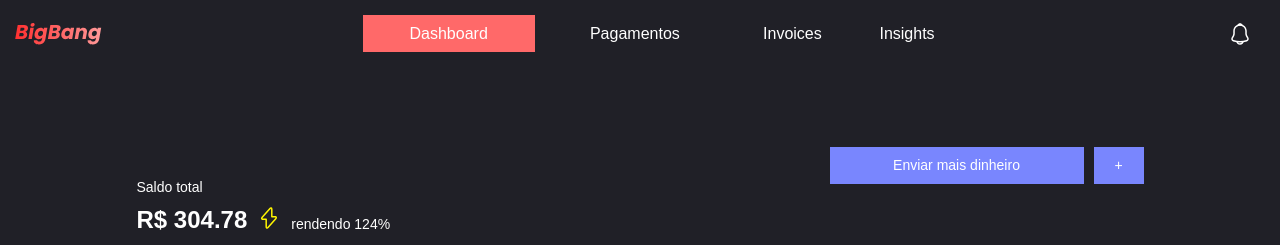
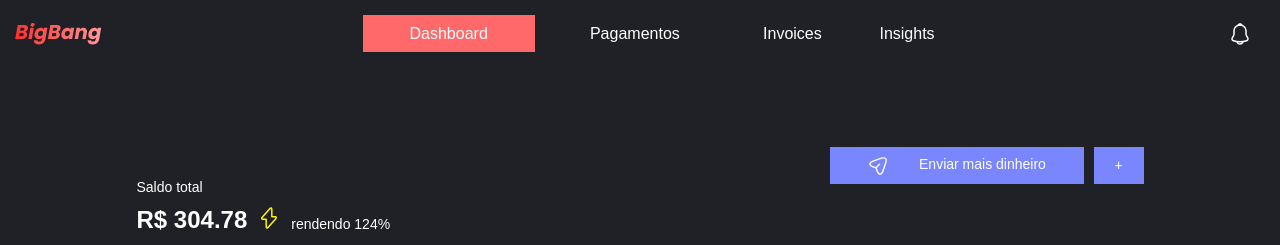
Before and after one commit to HederAlves/big-bang-digital, a Vue app: page / in a window 1280 px wide. Shown: the top 245 px of the page. Built offline with nearby package versions, Linux system fonts and the light colour scheme.

Commit message:
refactor: info panel button

```diff
--- a/src/components/molecules/InfoPanel.vue
+++ b/src/components/molecules/InfoPanel.vue
@@ -17,7 +17,10 @@
             </footer>
         </div>
         <div class="info-buttons">
-            <BaseButton color="send" size="lg">Enviar mais dinheiro</BaseButton>
+            <BaseButton color="send" size="lg">
+                <img style="margin-right: 26px" src="@/assets/send.svg" />
+                Enviar mais dinheiro
+            </BaseButton>
             <BaseButton color="send" size="sm">+</BaseButton>
         </div>
     </section>
```
